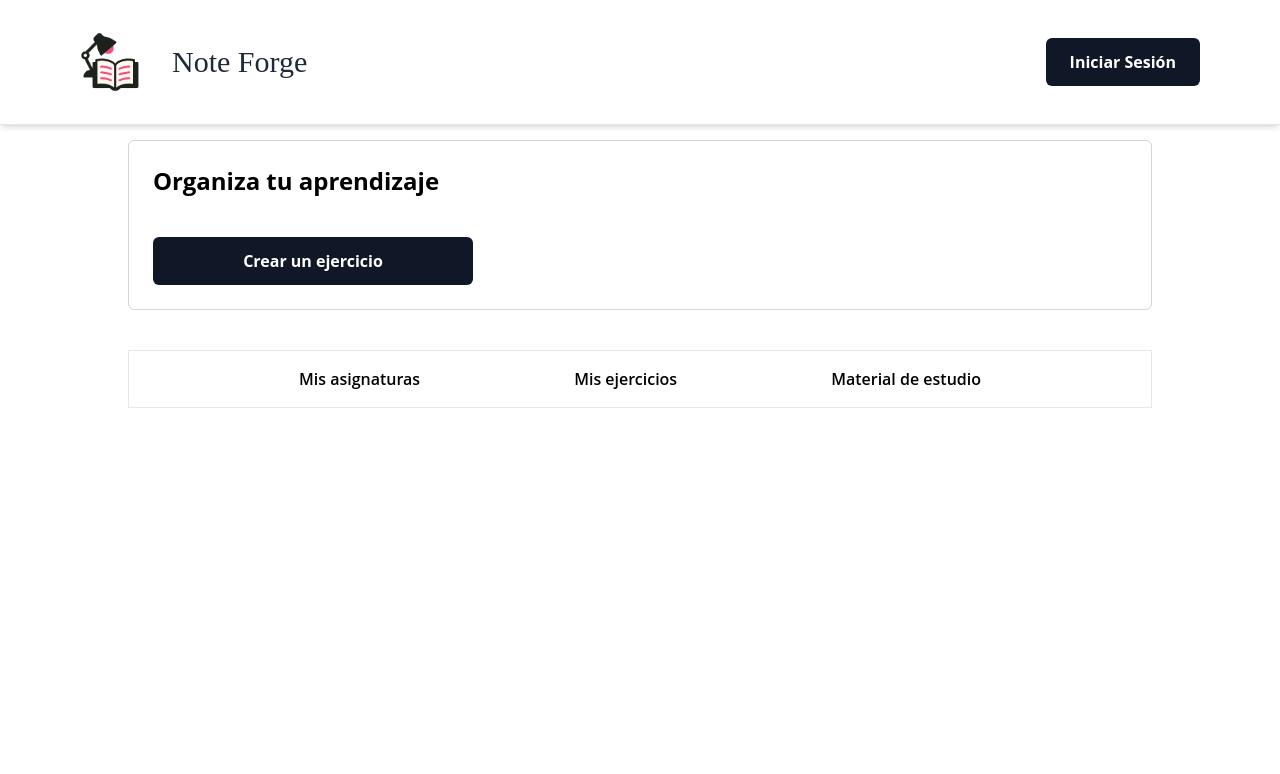
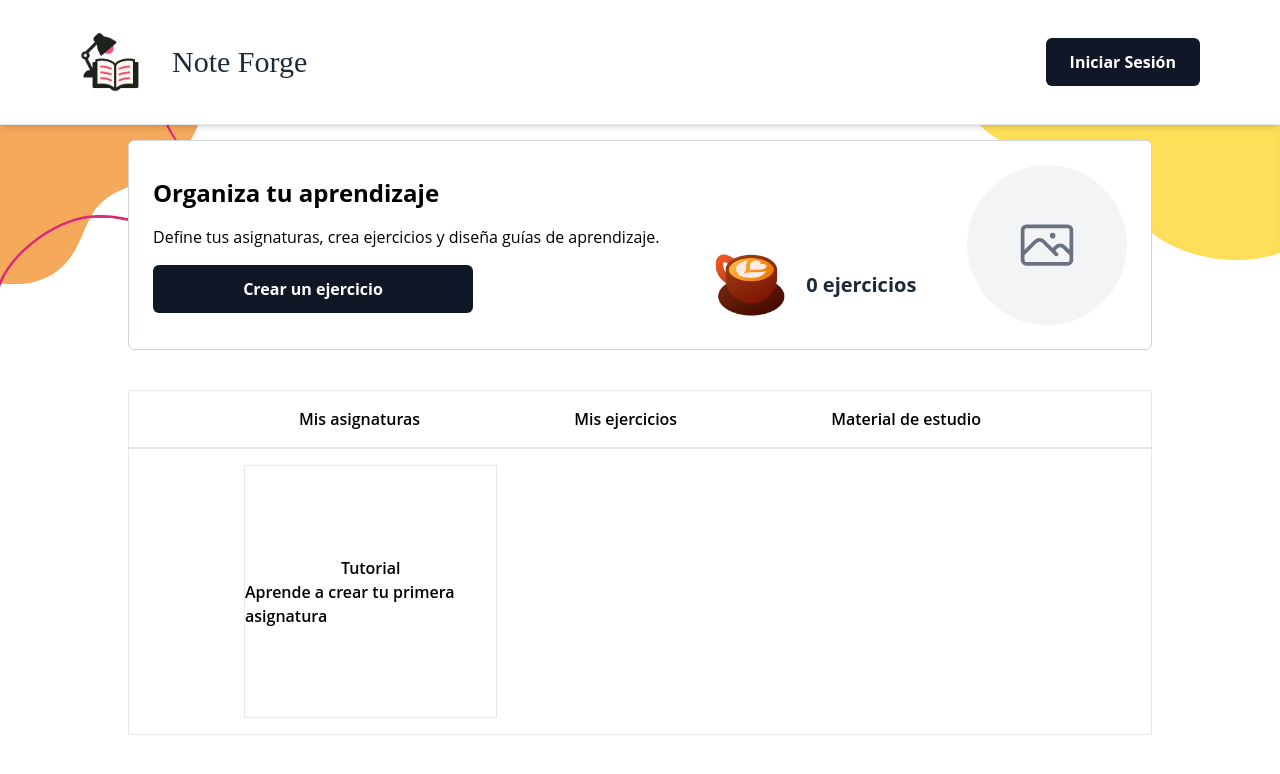
Before and after one commit to xhandlr/note-forge, a React (Vite) app in the folder note-forge-ui/: page /note-forge/dashboard in a window 1280 px wide. Shown: the top 774 px of the page. Built offline with nearby package versions, Linux system fonts and the light colour scheme.

Commit message:
feat: agregar panel de inicio y estilos en dashboard (#13)

```diff
--- a/note-forge-ui/src/index.css
+++ b/note-forge-ui/src/index.css
@@ -16,6 +16,7 @@
   --color-primary: #ffffff;
   --color-purple: #635dff;
   --color-purple-hover: #4E48EF;
+  --color-purple-background: #19163E;
 }
 
 body {
--- a/note-forge-ui/src/index.jsx
+++ b/note-forge-ui/src/index.jsx
@@ -1,7 +1,7 @@
 import React from 'react';
 import ReactDOM from 'react-dom/client';
 import './index.css';
-import { BrowserRouter as Router, Routes, Route } from 'react-router-dom';
+import { BrowserRouter as Router, Routes, Route, Navigate } from 'react-router-dom';
 import 'boxicons';
 
 import Login from './pages/Auth/Login';
@@ -40,6 +40,8 @@ root.render(
 
         <Route path="/guides" element={<Guides />} />
         <Route path="/create-guide" element={<CreateGuide />} />
+
+        <Route path="*" element={<Navigate to="/" replace />} />
       </Routes>
     </Router>
   </React.StrictMode>
--- a/note-forge-ui/src/pages/Dashboard/Dashboard.jsx
+++ b/note-forge-ui/src/pages/Dashboard/Dashboard.jsx
@@ -3,25 +3,65 @@ import React from "react";
 // UI components
 import Navbar from "../../components/UI/Navbar";
 import Button from "../../components/UI/Button";
-
+import BgDecoration from "../../components/UI/BgDecoration";
+import coffee from "/src/assets/latte-art.png";
 
 function Dashboard() {
 
     return (
         <div className="w-screen flex justify-center items-center flex flex-col">
+            <BgDecoration
+                file="orange.png"
+                position='top-0 left-0'
+            />
+            <BgDecoration
+                file="yellow.png"
+                position='top-0 right-0'
+            />
             <Navbar />
-            <div className="m-10 w-4/5 bg-white rounded-md mt-35 border border-gray-300 flex flex-col justify-center gap-10 p-6">
+            <div className="m-10 w-4/5 bg-white rounded-md mt-35 border border-gray-300 flex flex-row justify-between gap-5 p-6">
+                <div className="flex flex-col justify-center gap-4">
                     <h1 className="text-black text-2xl font-bold">Organiza tu aprendizaje</h1>
+                    <p className="max-w-300">Define tus asignaturas, crea ejercicios y diseña guías de aprendizaje.</p>
                     <Button
                         children={"Crear un ejercicio"}
                         variant="primary"
                         className="max-w-xs"
                     />
                 </div>
+                <div className="flex flex-row justify-center items-end">
+                    <div className="flex justify-center items-center gap-4">
+                        <img src={coffee} alt="Latte Art" className="w-20 h-20 object-cover" />
+                        <p className="text-gray-800 font-bold text-xl">0 ejercicios</p>
+                    </div>
+                </div>
+                <div className="bg-gray-100 rounded-full p-4 w-40 h-40 flex items-center justify-center">
+                    <svg
+                        xmlns="http://www.w3.org/2000/svg"
+                        fill="none" viewBox="0 0 24 24"
+                        strokeWidth={1.5}
+                        stroke="currentColor"
+                        className="w-15 h-15 text-gray-500"
+                    >
+                        <path
+                            strokeLinecap="round"
+                            strokeLinejoin="round"
+                            d="m2.25 15.75 5.159-5.159a2.25 2.25 0 0 1 3.182 0l5.159 5.159m-1.5-1.5 1.409-1.409a2.25 2.25 0 0 1 3.182 0l2.909 2.909m-18 3.75h16.5a1.5 1.5 0 0 0 1.5-1.5V6a1.5 1.5 0 0 0-1.5-1.5H3.75A1.5 1.5 0 0 0 2.25 6v12a1.5 1.5 0 0 0 1.5 1.5Zm10.5-11.25h.008v.008h-.008V8.25Zm.375 0a.375.375 0 1 1-.75 0 .375.375 0 0 1 .75 0Z" />
+                    </svg>
+                </div>
+            </div>
             <div className="flex flex-row w-4/5 bg-white border border-gray-200 justify-evenly items-center p-4 font-semibold">
                 <h1>Mis asignaturas</h1>
                 <h1>Mis ejercicios</h1>
                 <h1>Material de estudio</h1>
+            </div>
+            <div className="flex flex-row w-4/5 h-1/2 bg-white border border-gray-200 justify-evenly items-center p-4 font-semibold">
+                <div className="grid grid-cols-3 gap-4 w-4/5">
+                    <div className="aspect-square min-h-48 min-w-48 bg-white border border-gray-200 flex flex-col justify-center items-center">
+                        <h1>Tutorial</h1>
+                        <h3>Aprende a crear tu primera asignatura</h3>
+                    </div>
+                </div>
             </div>
         </div>
     );
--- a/note-forge-ui/vite.config.js
+++ b/note-forge-ui/vite.config.js
@@ -8,12 +8,10 @@ export default defineConfig({
     port: 5173,
     host: true,
     strictPort: true,
+    historyApiFallback: true
   },
   plugins: [
     tailwindcss(),
   ],
-  base: '/note-forge/',
-  server: {
-    historyApiFallback: true
-  }
+  base: '/note-forge/'
 })
```
Also changed, not shown: note-forge-ui/src/assets/latte-art.png (added). Lines whose indentation alone changed are shown as unchanged.
